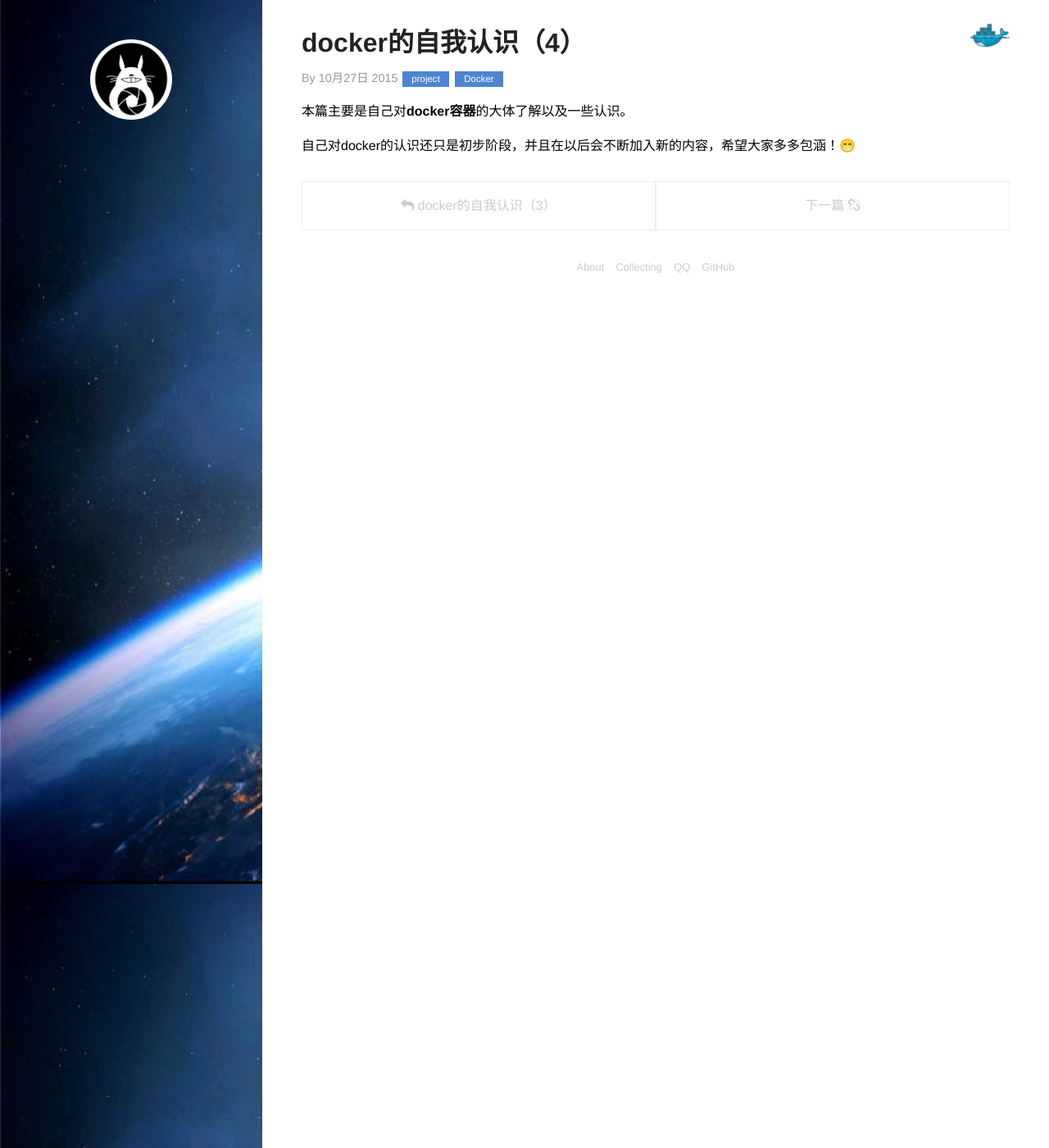
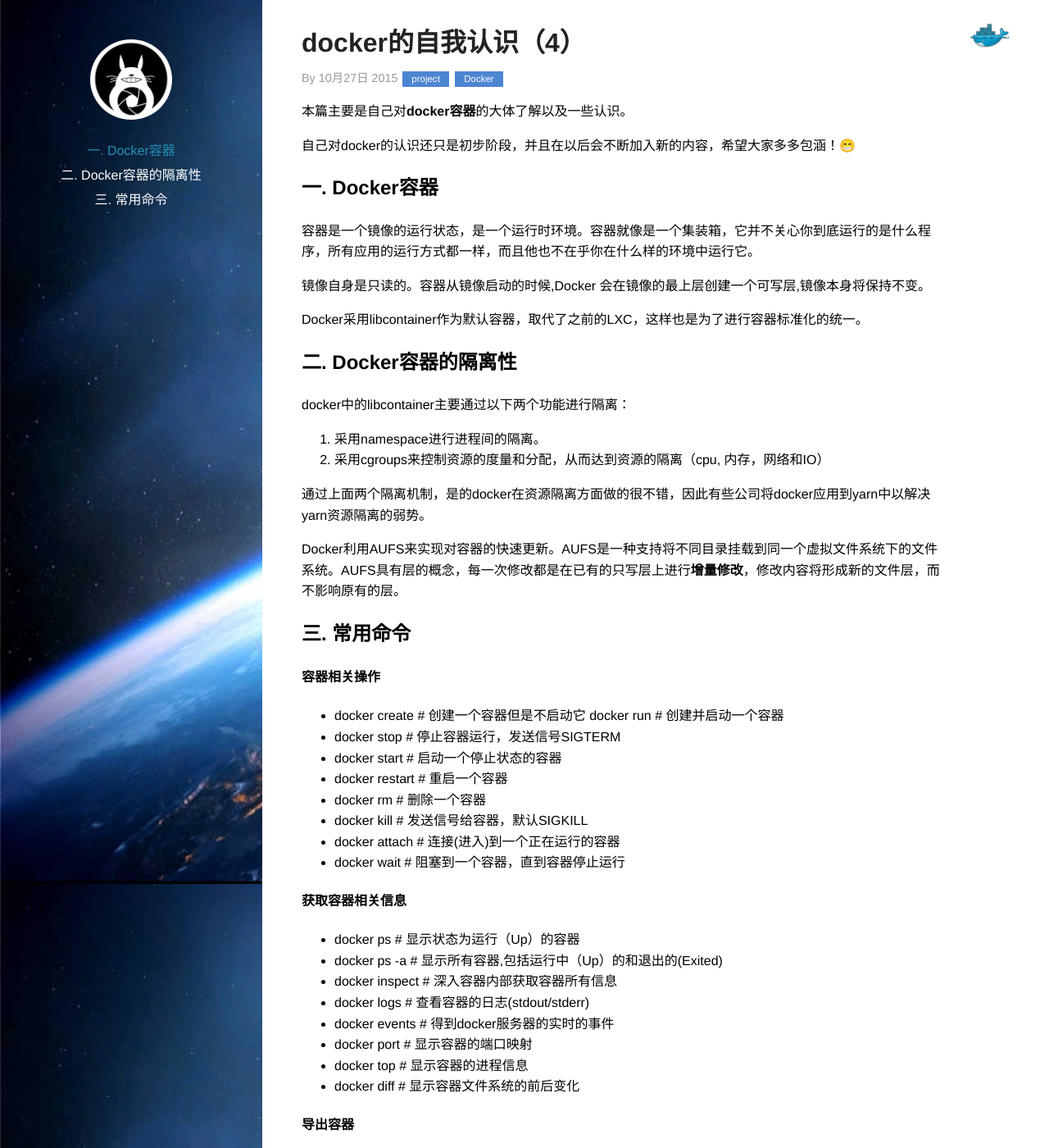
Before and after one commit to hexo2hexo/xwzpp.github.io, a Jekyll site: the page built from _posts/2015-10-27-Docker的自我认识(3).md, in a window 1280 px wide and 1400 px high. Shown: the whole window at 82% size. Built offline with Jekyll 4.4.1, drawn with Linux system fonts in a browser that asks for light colours; Markdown is read by kramdown in place of the engine named in the settings; comment, search, counter and statistics services are not loaded; some of the changed text lies outside the part shown.

Commit message:
add docker的自我认识(3)

```diff
--- a/_posts/2015-10-27-Docker的自我认识(3).md
+++ b/_posts/2015-10-27-Docker的自我认识(3).md
@@ -12,3 +12,53 @@
 自己对docker的认识还只是初步阶段，并且在以后会不断加入新的内容，希望大家多多包涵！😁
 
 <!-- more -->
+
+##一. Docker容器
+容器是一个镜像的运行状态，是一个运行时环境。容器就像是一个集装箱，它并不关心你到底运行的是什么程序，所有应用的运行方式都一样，而且他也不在乎你在什么样的环境中运行它。
+
+镜像自身是只读的。容器从镜像启动的时候,Docker 会在镜像的最上层创建一个可写层,镜像本身将保持不变。
+
+Docker采用libcontainer作为默认容器，取代了之前的LXC，这样也是为了进行容器标准化的统一。
+
+##二. Docker容器的隔离性
+docker中的libcontainer主要通过以下两个功能进行隔离：
+
+1. 采用namespace进行进程间的隔离。
+2. 采用cgroups来控制资源的度量和分配，从而达到资源的隔离（cpu, 内存，网络和IO）
+
+通过上面两个隔离机制，是的docker在资源隔离方面做的很不错，因此有些公司将docker应用到yarn中以解决yarn资源隔离的弱势。
+
+Docker利用AUFS来实现对容器的快速更新。AUFS是一种支持将不同目录挂载到同一个虚拟文件系统下的文件系统。AUFS具有层的概念，每一次修改都是在已有的只写层上进行**增量修改**，修改内容将形成新的文件层，而不影响原有的层。
+
+##三. 常用命令
+####容器相关操作
+
++ docker create # 创建一个容器但是不启动它
+docker run # 创建并启动一个容器
++ docker stop # 停止容器运行，发送信号SIGTERM
++ docker start # 启动一个停止状态的容器
++ docker restart # 重启一个容器
++ docker rm # 删除一个容器
++ docker kill # 发送信号给容器，默认SIGKILL
++ docker attach # 连接(进入)到一个正在运行的容器
++ docker wait # 阻塞到一个容器，直到容器停止运行
+
+####获取容器相关信息
+
++ docker ps # 显示状态为运行（Up）的容器
++ docker ps -a # 显示所有容器,包括运行中（Up）的和退出的(Exited)
++ docker inspect # 深入容器内部获取容器所有信息
++ docker logs # 查看容器的日志(stdout/stderr)
++ docker events # 得到docker服务器的实时的事件
++ docker port # 显示容器的端口映射
++ docker top # 显示容器的进程信息
++ docker diff # 显示容器文件系统的前后变化
+
+####导出容器
+
++ docker cp # 从容器里向外拷贝文件或目录
++ docker export # 将容器整个文件系统导出为一个tar包，不带layers、tag等信息
+
+####执行
+
++ docker exec # 在容器里执行一个命令，可以执行bash进入交互式
```
